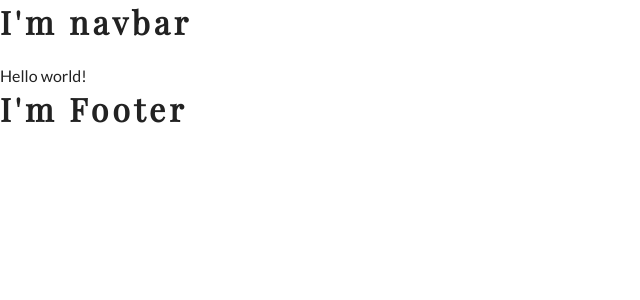
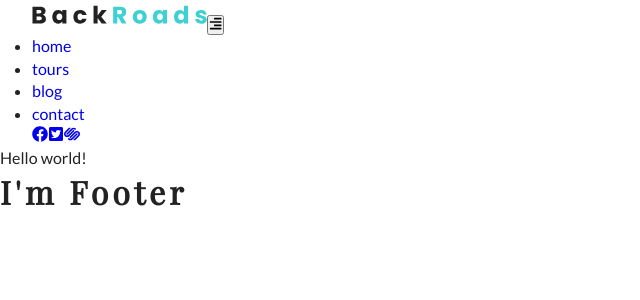
Before and after one commit to DundarKoray/Gatsby__Contentful__Project__Travel-Agency, a Gatsby app: page / in a window 1280 px wide. Shown: the top 300 px of the page, without its empty margins (0-640 px from the left). Built offline with nearby package versions, Linux system fonts and the light colour scheme.

Commit message:
completed navbar component

```diff
--- a/src/components/Navbar.js
+++ b/src/components/Navbar.js
@@ -1,10 +1,52 @@
-import React from 'react';
+import React, {useState} from 'react';
+import { Link } from 'gatsby';
+import styles from '../css/navbar.module.css';
+import { FaAlignRight } from 'react-icons/fa';
+import links from '../constants/links'
+import socialIcons from '../constants/social-icons'
+import logo from '../images/logo.svg'
 
 const Navbar = () => {
+    const [isOpen, setNav] = useState(false)
+
+    const toggleNav = () => {
+        setNav(isOpen => !isOpen)
+    }
+
+    console.log(isOpen)
+
     return (
-        <div>
-            <h1> I'm navbar</h1>
-        </div>
+       <nav className={styles.navbar}>
+           <div className={styles.navCenter}>
+               <div className={styles.navHeader}>
+                   <img src={logo} alt="company-logo"/>
+                   <button type="button" className={styles.logoBtn} onClick={toggleNav}>
+                       <FaAlignRight className={styles.logoIcon} />
+                   </button>
+               </div>
+               <ul className={isOpen ? `${styles.navLinks} ${styles.showNav}` : `${styles.navLinks}`}>
+                   {links.map((item, index) =>{
+                       return (
+                       <li key={index}> <Link to={item.path}>{item.text}</Link></li>
+                        )
+                   })}
+               </ul>
+               <div className={styles.navSocialLinks}>
+                   {socialIcons.map((item,index)=>{
+                       return (
+                            <a
+                                key={index}
+                                target="_blank"
+                                rel="noopener noreferrer"
+                                href={item.url}
+                            >
+                                {item.icon}
+                            </a>
+                        )
+                   })}
+               </div>
+           </div>
+       </nav>
     );
 };
 
```
